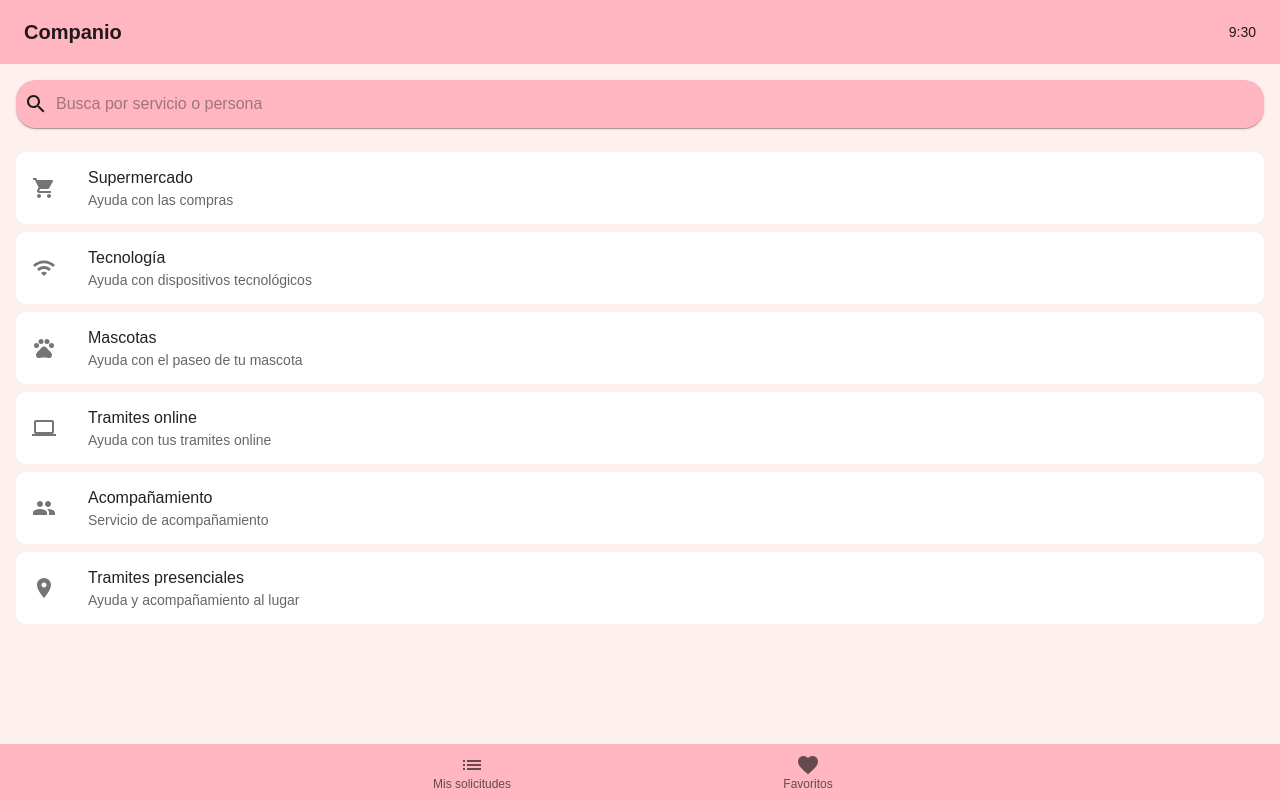
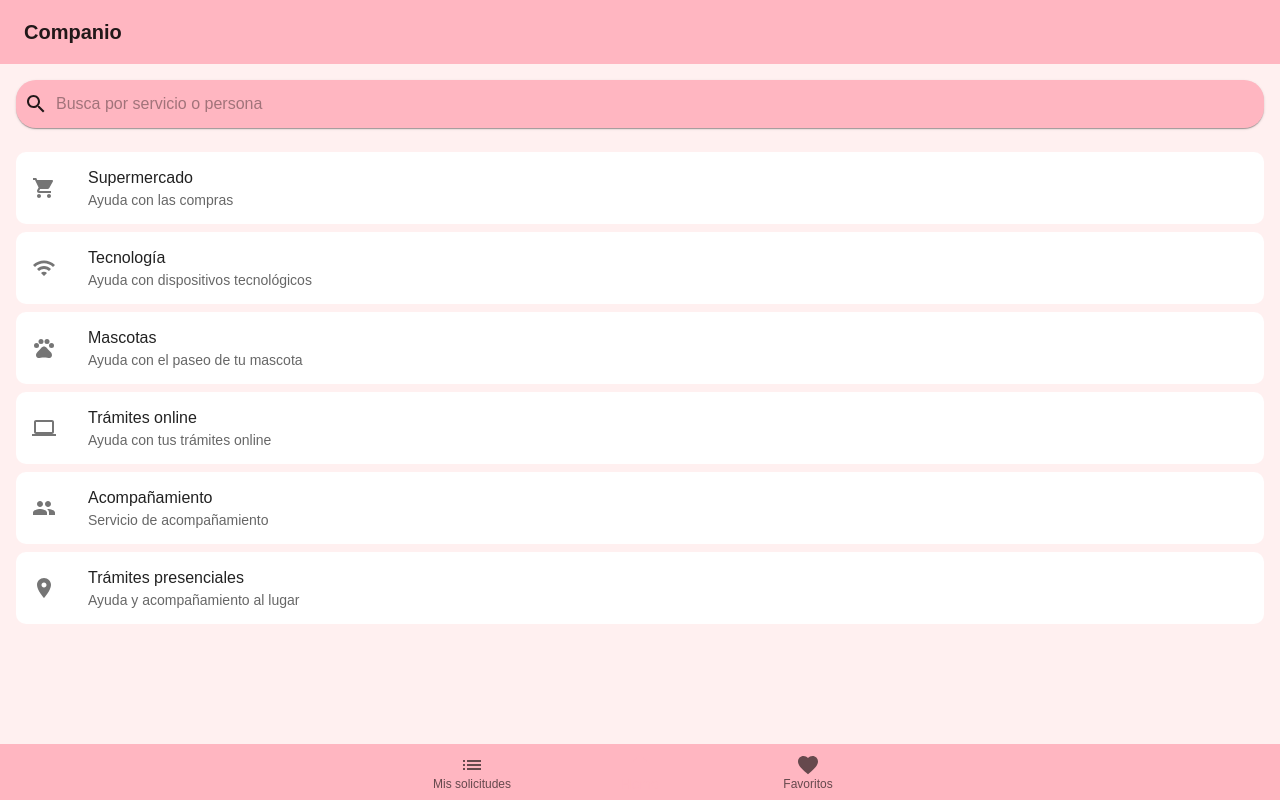
Before and after one commit to tomascuts/companio-demo, a React (Create React App) app: page / in a window 1280 px wide. Built offline with nearby package versions, Linux system fonts and the light colour scheme.

Commit message:
Modularizacion

```diff
--- a/src/App.js
+++ b/src/App.js
@@ -1,53 +1,13 @@
 import React, { useState, useEffect } from 'react';
-import { AppBar, Toolbar, Typography, InputBase, Paper, List, ListItem, ListItemIcon, ListItemText, BottomNavigation, BottomNavigationAction, ThemeProvider, createTheme, CssBaseline } from '@mui/material';
-import { Search, Home, Favorite, List as ListIcon, ShoppingCart, Wifi, Pets, Computer, People, Place } from '@mui/icons-material';
-import { styled } from '@mui/material/styles';
+import { CssBaseline, ThemeProvider, Typography } from '@mui/material';
+import Header from './components/Header';
+import SearchBar from './components/SearchBar';
+import ServiceList from './components/ServiceList';
+import BottomNav from './components/BottomNav';
 
-const theme = createTheme({
-  palette: {
-    primary: {
-      main: '#FFB6C1',
-    },
-    background: {
-      default: '#FFF0F0',
-    },
-  },
-  typography: {
-    fontFamily: 'Arial, sans-serif',
-  },
-});
+import theme from './styles/theme';
+import { services } from './data/servicesData';
 
-const StyledPaper = styled(Paper)(({ theme }) => ({
-  padding: theme.spacing(1),
-  display: 'flex',
-  alignItems: 'center',
-  width: '100%',
-  backgroundColor: theme.palette.primary.main,
-  borderRadius: 20,
-}));
-
-const StyledInputBase = styled(InputBase)(({ theme }) => ({
-  marginLeft: theme.spacing(1),
-  flex: 1,
-}));
-
-const ServiceItem = styled(ListItem)(({ theme }) => ({
-  backgroundColor: '#FFFFFF',
-  borderRadius: 10,
-  marginBottom: theme.spacing(1),
-  '&:last-child': {
-    marginBottom: 0,
-  },
-}));
-
-const services = [
-  { name: 'Supermercado', description: 'Ayuda con las compras', icon: <ShoppingCart /> },
-  { name: 'Tecnología', description: 'Ayuda con dispositivos tecnológicos', icon: <Wifi /> },
-  { name: 'Mascotas', description: 'Ayuda con el paseo de tu mascota', icon: <Pets /> },
-  { name: 'Tramites online', description: 'Ayuda con tus tramites online', icon: <Computer /> },
-  { name: 'Acompañamiento', description: 'Servicio de acompañamiento', icon: <People /> },
-  { name: 'Tramites presenciales', description: 'Ayuda y acompañamiento al lugar', icon: <Place /> },
-];
 
 export default function HomePage() {
   const [value, setValue] = useState(1);
@@ -70,55 +30,17 @@ export default function HomePage() {
     <ThemeProvider theme={theme}>
       <CssBaseline />
       <div style={{ height: '100vh', display: 'flex', flexDirection: 'column' }}>
-        <AppBar position="static" color="primary" elevation={0}>
-          <Toolbar>
-            <Typography variant="h6" sx={{ flexGrow: 1, fontWeight: 'bold' }}>
-              Companio
-            </Typography>
-            <Typography variant="body2">
-              9:30
-            </Typography>
-          </Toolbar>
-        </AppBar>
-
+        <Header />
         <div style={{ padding: '16px', flex: 1, overflow: 'auto' }}>
-          <StyledPaper>
-            <Search />
-            <StyledInputBase
-              placeholder="Busca por servicio o persona"
-              inputProps={{ 'aria-label': 'search' }}
-              value={searchTerm}
-              onChange={handleSearchChange}
-            />
-          </StyledPaper>
-
-          <List sx={{ marginTop: '16px' }}>
-            {filteredServices.map((service, index) => (
-              <ServiceItem button key={index}>
-                <ListItemIcon>{service.icon}</ListItemIcon>
-                <ListItemText primary={service.name} secondary={service.description} />
-              </ServiceItem>
-            ))}
-          </List>
+          <SearchBar searchTerm={searchTerm} handleSearchChange={handleSearchChange} />
+          <ServiceList filteredServices={filteredServices} />
           {filteredServices.length === 0 && (
             <Typography variant="body1" sx={{ textAlign: 'center', mt: 2 }}>
               No se encontraron servicios que coincidan con la búsqueda.
             </Typography>
           )}
         </div>
-
-        <BottomNavigation
-          value={value}
-          onChange={(event, newValue) => {
-            setValue(newValue);
-          }}
-          showLabels
-          sx={{ backgroundColor: theme => theme.palette.primary.main }}
-        >
-          <BottomNavigationAction label="Mis solicitudes" icon={<ListIcon />} />
-          <BottomNavigationAction label="Home" icon={<Home />} />
-          <BottomNavigationAction label="Favoritos" icon={<Favorite />} />
-        </BottomNavigation>
+        <BottomNav value={value} setValue={setValue} />
       </div>
     </ThemeProvider>
   );
--- /dev/null
+++ b/src/components/BottomNav.js
@@ -0,0 +1,24 @@
+import { BottomNavigation, BottomNavigationAction } from '@mui/material';
+import { Home, Favorite, List as ListIcon } from '@mui/icons-material';
+
+const BottomNav = ({ value, setValue }) => {
+  return (
+    <BottomNavigation
+      value={value}
+      onChange={(event, newValue) => {
+        setValue(newValue);
+      }}
+      showLabels
+      sx={{ backgroundColor: theme => theme.palette.primary.main }}
+    >
+      <BottomNavigationAction label="Mis solicitudes" icon={<ListIcon />} />
+      <BottomNavigationAction label="Home" icon={<Home />} />
+      <BottomNavigationAction label="Favoritos" icon={<Favorite />} />
+    </BottomNavigation>
+  );
+};
+
+export default BottomNav;
+
+
+//footer
--- /dev/null
+++ b/src/components/Header.js
@@ -0,0 +1,17 @@
+import { AppBar, Toolbar, Typography } from '@mui/material';
+
+const Header = () => {
+  return (
+    <AppBar position="static" color="primary" elevation={0}>
+      <Toolbar>
+        <Typography variant="h6" sx={{ flexGrow: 1, fontWeight: 'bold' }}>
+          Companio
+        </Typography>
+      </Toolbar>
+    </AppBar>
+  );
+};
+
+export default Header;
+
+//header
--- /dev/null
+++ b/src/components/SearchBar.js
@@ -0,0 +1,33 @@
+import { Search } from '@mui/icons-material';
+import { Paper, InputBase } from '@mui/material';
+import { styled } from '@mui/material/styles';
+
+const StyledPaper = styled(Paper)(({ theme }) => ({
+  padding: theme.spacing(1),
+  display: 'flex',
+  alignItems: 'center',
+  width: '100%',
+  backgroundColor: theme.palette.primary.main,
+  borderRadius: 20,
+}));
+
+const StyledInputBase = styled(InputBase)(({ theme }) => ({
+  marginLeft: theme.spacing(1),
+  flex: 1,
+}));
+
+const SearchBar = ({ searchTerm, handleSearchChange }) => {
+  return (
+    <StyledPaper>
+      <Search />
+      <StyledInputBase
+        placeholder="Busca por servicio o persona"
+        inputProps={{ 'aria-label': 'search' }}
+        value={searchTerm}
+        onChange={handleSearchChange}
+      />
+    </StyledPaper>
+  );
+};
+
+export default SearchBar;
--- /dev/null
+++ b/src/components/ServiceList.js
@@ -0,0 +1,26 @@
+import { List, ListItem, ListItemIcon, ListItemText } from '@mui/material';
+import { styled } from '@mui/material/styles';
+
+const ServiceItem = styled(ListItem)(({ theme }) => ({
+  backgroundColor: '#FFFFFF',
+  borderRadius: 10,
+  marginBottom: theme.spacing(1),
+  '&:last-child': {
+    marginBottom: 0,
+  },
+}));
+
+const ServiceList = ({ filteredServices }) => {
+  return (
+    <List sx={{ marginTop: '16px' }}>
+      {filteredServices.map((service, index) => (
+        <ServiceItem button key={index}>
+          <ListItemIcon>{service.icon}</ListItemIcon>
+          <ListItemText primary={service.name} secondary={service.description} />
+        </ServiceItem>
+      ))}
+    </List>
+  );
+};
+
+export default ServiceList;
--- /dev/null
+++ b/src/data/servicesData.js
@@ -0,0 +1,10 @@
+import { ShoppingCart, Wifi, Pets, Computer, People, Place } from '@mui/icons-material';
+
+export const services = [
+  { name: 'Supermercado', description: 'Ayuda con las compras', icon: <ShoppingCart /> },
+  { name: 'Tecnología', description: 'Ayuda con dispositivos tecnológicos', icon: <Wifi /> },
+  { name: 'Mascotas', description: 'Ayuda con el paseo de tu mascota', icon: <Pets /> },
+  { name: 'Trámites online', description: 'Ayuda con tus trámites online', icon: <Computer /> },
+  { name: 'Acompañamiento', description: 'Servicio de acompañamiento', icon: <People /> },
+  { name: 'Trámites presenciales', description: 'Ayuda y acompañamiento al lugar', icon: <Place /> },
+];
--- /dev/null
+++ b/src/styles/theme.js
@@ -0,0 +1,17 @@
+import { createTheme } from '@mui/material/styles';
+
+const theme = createTheme({
+  palette: {
+    primary: {
+      main: '#FFB6C1',
+    },
+    background: {
+      default: '#FFF0F0',
+    },
+  },
+  typography: {
+    fontFamily: 'Arial, sans-serif',
+  },
+});
+
+export default theme;
```
